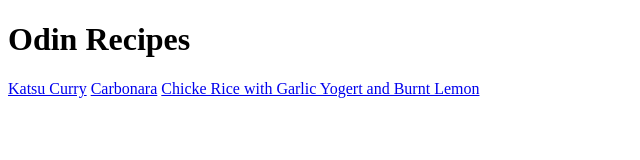
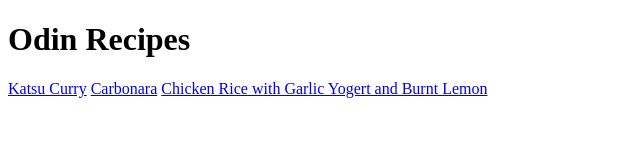
Before and after one commit to OscarMilde/odin-recipes, a plain HTML site: page index.html in a window 1280 px wide. Shown: the full height of the page, 0-640 px from the left. Drawn offline with Linux system fonts and the light colour scheme.

```diff
--- a/index.html
+++ b/index.html
@@ -9,6 +9,6 @@
     <h1>Odin Recipes</h1>
     <a href="recipes/katsu-curry.html">Katsu Curry</a>
     <a href="recipes/carbonara.html">Carbonara</a>
-    <a href="recipes/chicken-rice.html">Chicke Rice with Garlic Yogert and Burnt Lemon</a>
+    <a href="recipes/chicken-rice.html">Chicken Rice with Garlic Yogert and Burnt Lemon</a>
 </body>
 </html>
```
